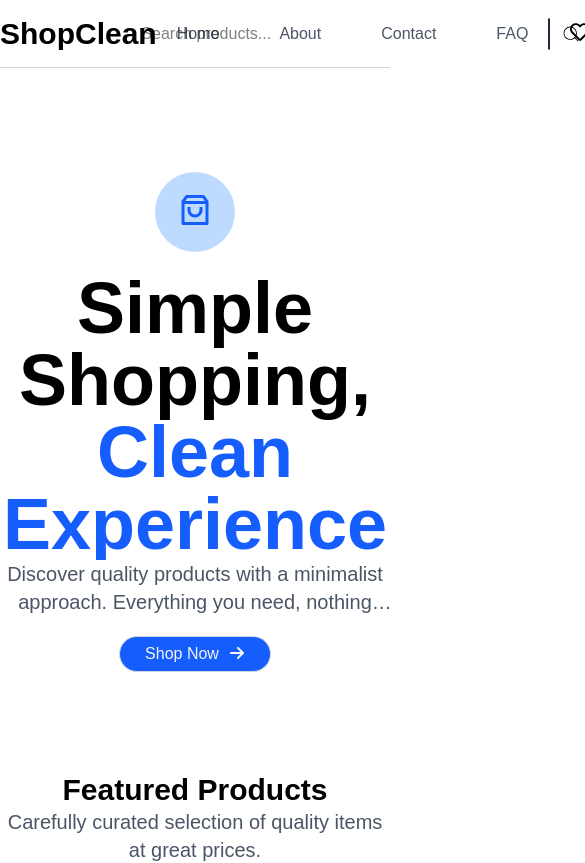
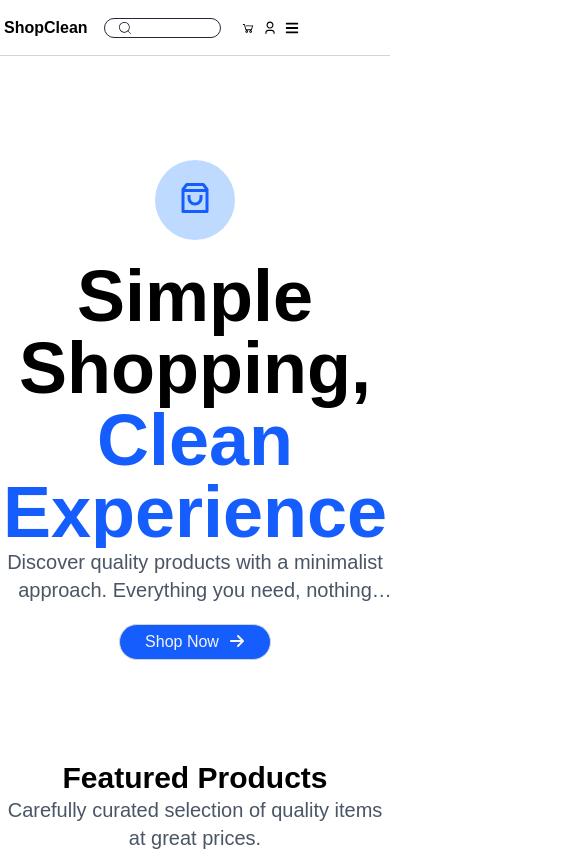
Before and after one commit to Muzaffarfullstack/ShopClean, a React (Vite) app: page / in a window 390 px wide. Shown: the top 863 px of the page, 585 px wide, since content can reach past the window. Built offline with nearby package versions, Linux system fonts and the light colour scheme.

Commit message:
navbar is fully responsive

```diff
--- a/src/components/Navbar.jsx
+++ b/src/components/Navbar.jsx
@@ -1,8 +1,8 @@
 // react-icons imports
-import { FaRegHeart } from "react-icons/fa";
 import { LiaShoppingCartSolid } from "react-icons/lia";
 import { RiUser3Line } from "react-icons/ri";
 import { CiSearch } from "react-icons/ci";
+import { FaBars } from "react-icons/fa";
 
 //react-router-dom
 import { Link, NavLink, useNavigate } from "react-router-dom";
@@ -20,14 +20,14 @@ function Navbar() {
   };
 
   return (
-    <header className="navbar-container relative top-4">
+    <header className="navbar-container relative top-4 max-sm:max-w-[642px] max-sm:overflow-hidden">
       <nav className="wrapper flex gap-5 items-center">
         <div className="logo">
-          <NavLink className="navbar-link font-bold text-3xl hover:text-blue-500">
+          <NavLink className="navbar-link font-bold text-3xl hover:text-blue-500 max-sm:text-base relative left-1">
             ShopClean
           </NavLink>
         </div>
-        <ul className="flex gap-15 ">
+        <ul className="flex gap-15 max-sm:hidden">
           <li>
             <NavLink className="navbar-links text-gray-600 hover:text-blue-500 text-base">
               Home
@@ -51,8 +51,8 @@ function Navbar() {
         </ul>
 
         {/* search bar */}
-        <div className="searchbar border border-gray-800 h-8 rounded-2xl flex items-center w-md relative">
-          <CiSearch className="absolute left-3 text-xl font-semibold" />
+        <div className="searchbar border border-gray-800 h-8 rounded-2xl flex items-center w-md relative max-sm:max-w-[160px] max-sm:w-[30%] max-sm:h-[20px]">
+          <CiSearch className="absolute left-3 text-xl font-semibold max-sm:text-base" />
           <input
             type="text"
             placeholder="Search products..."
@@ -64,12 +64,12 @@ function Navbar() {
         </div>
 
         {/* favourite, cart, profile */}
-        <div className="navbar-extra flex gap-5 cursor-pointer text-xl  ">
-          <FaRegHeart className="hover:text-blue-500" />
+        <div className="navbar-extra flex gap-5 cursor-pointer text-xl relative max-sm:gap-2 ">
           <Link to="/cartItem/">
-            <LiaShoppingCartSolid className="hover:text-blue-500 text-2xl" />
+            <LiaShoppingCartSolid className="hover:text-blue-500 text-2xl max-sm:text-sm" />
           </Link>
-          <RiUser3Line className="hover:text-blue-500" />
+          <RiUser3Line className="hover:text-blue-500 max-sm:text-sm" />
+          <FaBars className="drop-menu max-sm:block text-sm" />
         </div>
       </nav>
       <hr className="text-gray-300 navbar-line" />
--- a/src/components/Wishlist.jsx
+++ /dev/null
@@ -1,5 +0,0 @@
-function Wishlist() {
-  return <div>Wishlist</div>;
-}
-
-export default Wishlist;
--- a/src/pages/Home.jsx
+++ b/src/pages/Home.jsx
@@ -3,7 +3,7 @@ import Cart from "../components/Cart";
 
 function Home() {
   return (
-    <div className="wrapper">
+    <div className="wrapper sm:overflow-hidden">
       <Intro />
       <Cart />
     </div>
```
